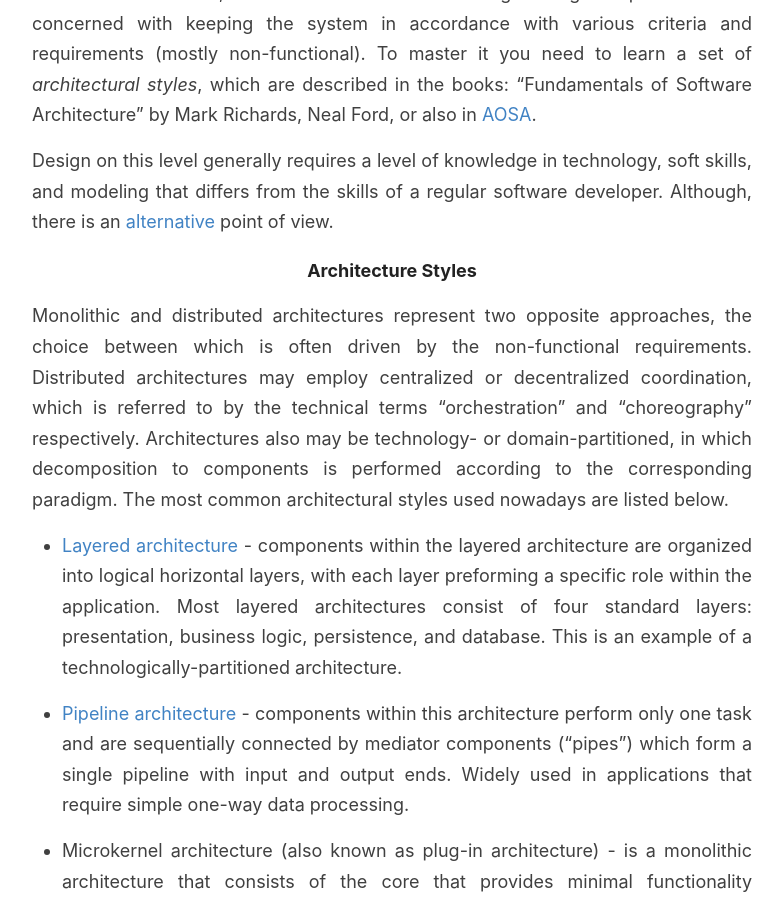
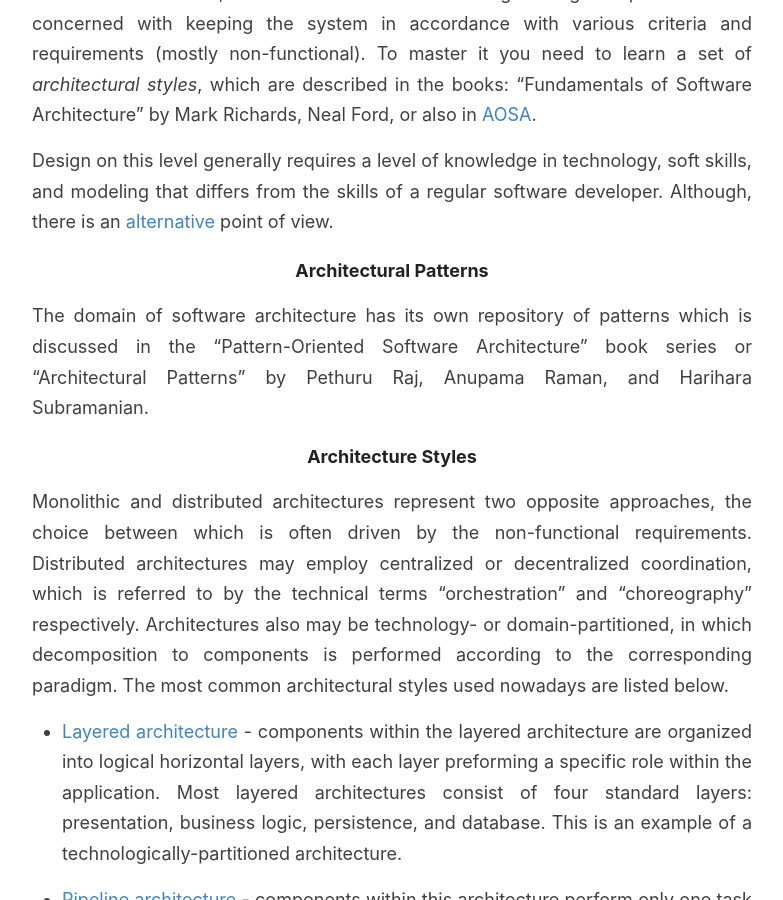
Before and after one commit to GChristensen/posts, a Jekyll site: the page built from _posts/2021-07-07-how-to-design-software-systems-qmark.md, in a window 1280 px wide and 900 px high, scrolled down 15191 px. Shown: the whole window, without its empty margins (248-1031 px from the left). Built offline with Jekyll 4.4.1, drawn with Linux system fonts in a browser that asks for light colours; some of the changed text lies outside the part shown.

Commit message:
post edit

```diff
--- a/_posts/2021-07-07-how-to-design-software-systems-qmark.md
+++ b/_posts/2021-07-07-how-to-design-software-systems-qmark.md
@@ -480,6 +480,11 @@ Design on this level generally requires a level of knowledge in technology, soft
 from the skills of a regular software developer. Although, there is an [alternative](https://blog.pragmaticengineer.com/software-architecture-is-overrated/)
 point of view.
 
+#### Architectural Patterns
+
+The domain of software architecture has its own repository of patterns which is discussed in the
+"Pattern-Oriented Software Architecture" book series or "Architectural Patterns" by Pethuru Raj, Anupama Raman, and Harihara Subramanian.
+
 #### Architecture Styles
 
 Monolithic and distributed architectures represent two opposite approaches, the choice between which is often driven
```
Also changed, not shown: other parts of _posts/2021-07-07-how-to-design-software-systems-qmark.md (+0 -5 lines).
